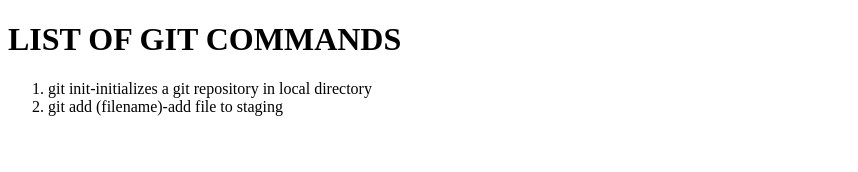
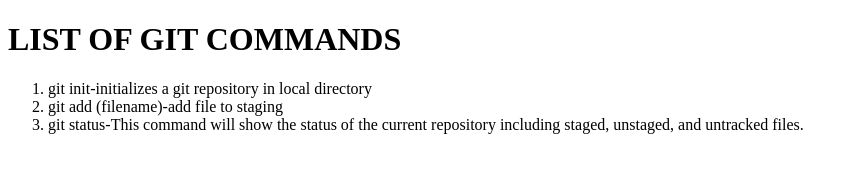
Before and after one commit to Udayyadla/git-demo, a plain HTML site: page index.html in a window 1280 px wide. Shown: the whole page, without its empty margins (0-858 px from the left). Drawn offline with Linux system fonts and the light colour scheme.

Commit message:
status command description is added

```diff
--- a/index.html
+++ b/index.html
@@ -10,6 +10,7 @@
     <ol>
         <li>git init-initializes a git repository in local directory</li>
         <li>git add (filename)-add file to staging</li>
+        <li>git status-This command will show the status of the current repository including staged, unstaged, and untracked files.</li>
     </ol>
 
 </body>
```
